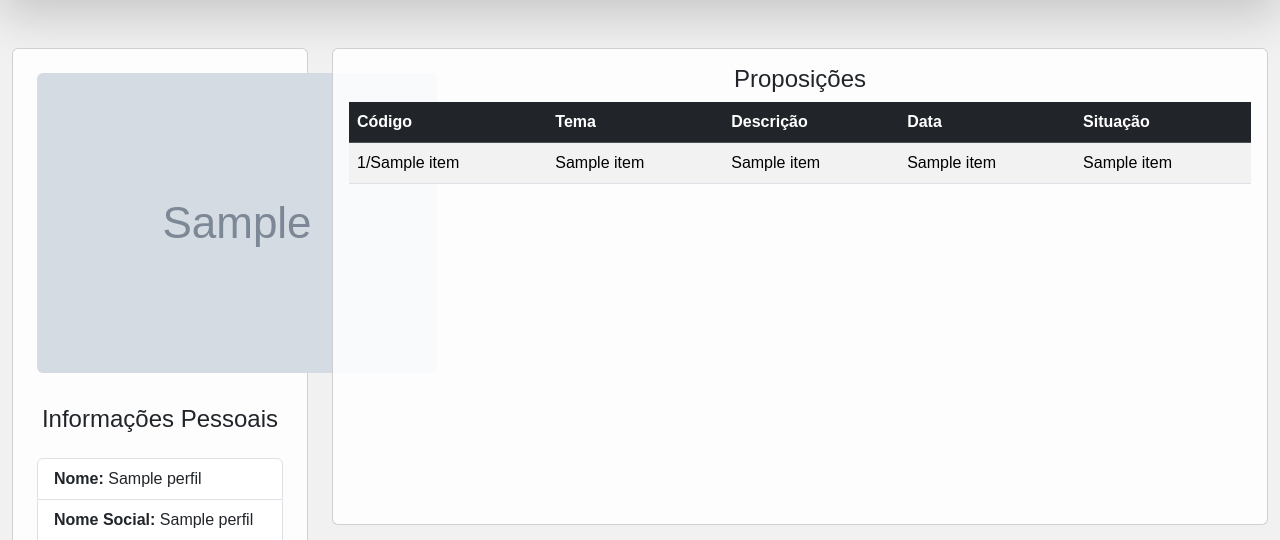
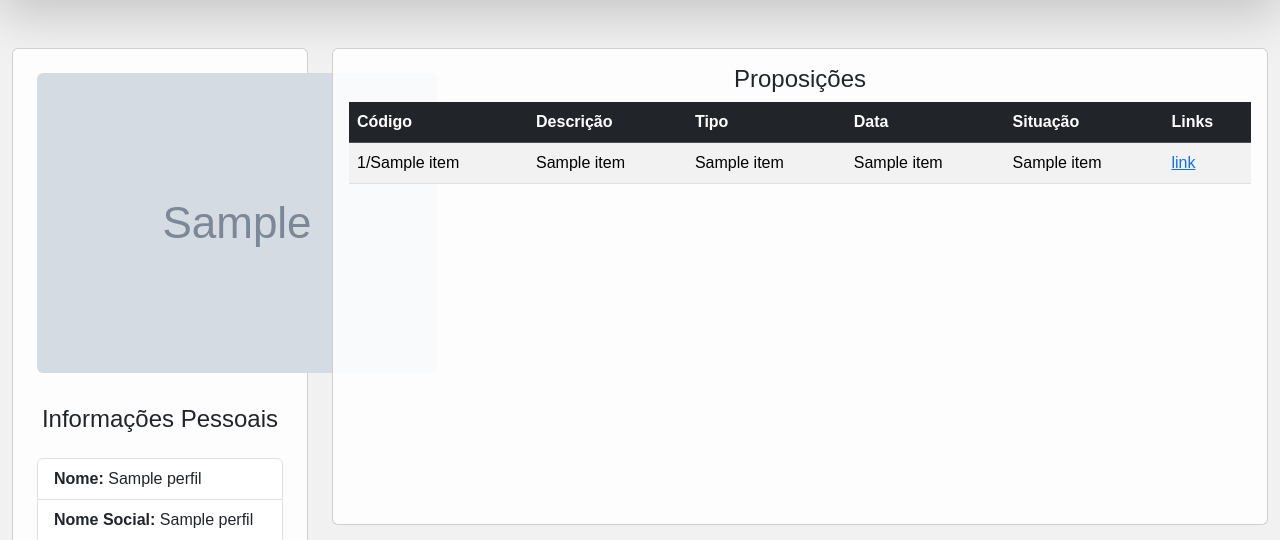
Before and after one commit to AgileKrakens/DemoQuerycy, a Flask app: template src/templates/perfil.html in a window 1280 px wide. Shown: the part 67-607 px from the top of the page. Run offline with Flask 3, Linux system fonts and the light colour scheme; the template is opened without the code that fills it: most values are stand-ins (such as "Sample title", 1, 10 or a date in 2020); grey boxes marked "Sample" are stand-in pictures.

Commit message:
fix query reference in perfil.html

```diff
--- a/src/templates/perfil.html
+++ b/src/templates/perfil.html
@@ -79,20 +79,22 @@
                           <thead class="sticky-top table-dark">
                               <tr>
                                 <th>Código</th>
-                                  <th>Tema</th>
                                 <th>Descrição</th>
+                                <th>Tipo</th>
                                 <th>Data</th>
                                 <th>Situação</th>
+                                <th>Links</th>
                               </tr>
                           </thead>
                           <tbody>
-                              {% for item in projetos_de_leis %}
+                            {% for item in proposicoes %}
                             <tr>
                                 <td>{{ item[0] ~ '/' ~ item[1] }}</td>
+                                <td>{{ item[6] }}</td>
                                 <td>{{ item[2] }}</td>
-                                  <td>{{ item[3] }}</td>
-                                  <td>{{ item[4] | format_date }}</td>
-                                  <td>{{ item[5] }}</td>
+                                <td>{{ item[3] | format_date }}</td>
+                                <td>{{ item[4] }}</td>
+                                <td><a href="{{ item[5] }}">link</a></td>
                             </tr>
                             {% endfor %}
                           </tbody>
@@ -117,6 +119,7 @@
                                 </tr>
                             </thead>
                             <tbody>
+
                                 {% for item in projetos_de_leis %}
                                 <tr>
                                     <td>{{ item[0] ~ '/' ~ item[1] }}</td>
@@ -126,6 +129,7 @@
                                     <td>{{ item[5] }}</td>
                                 </tr>
                                 {% endfor %}
+
                             </tbody>
                         </table>
                     </div>
```
Lines whose indentation alone changed are shown as unchanged.
